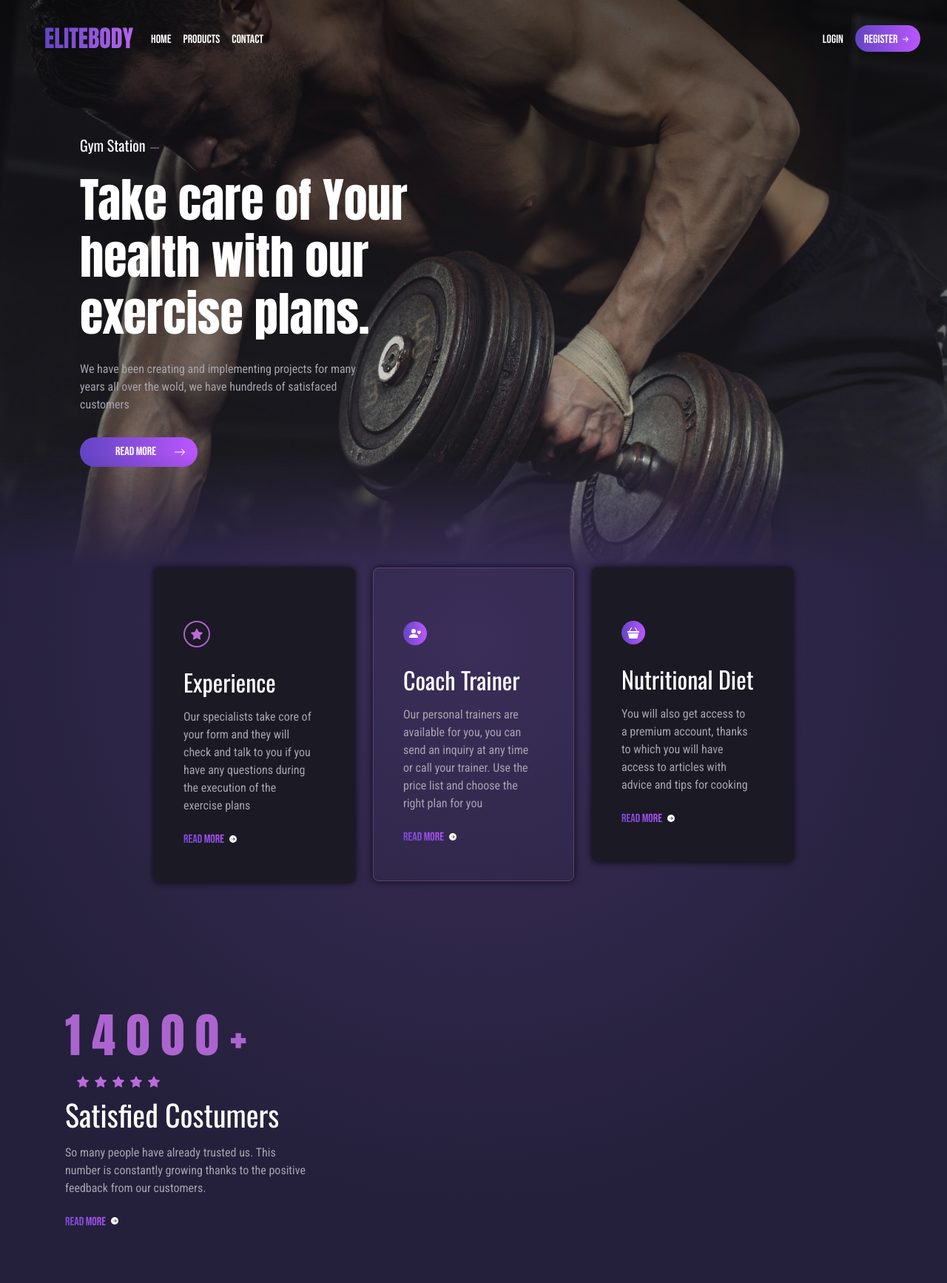
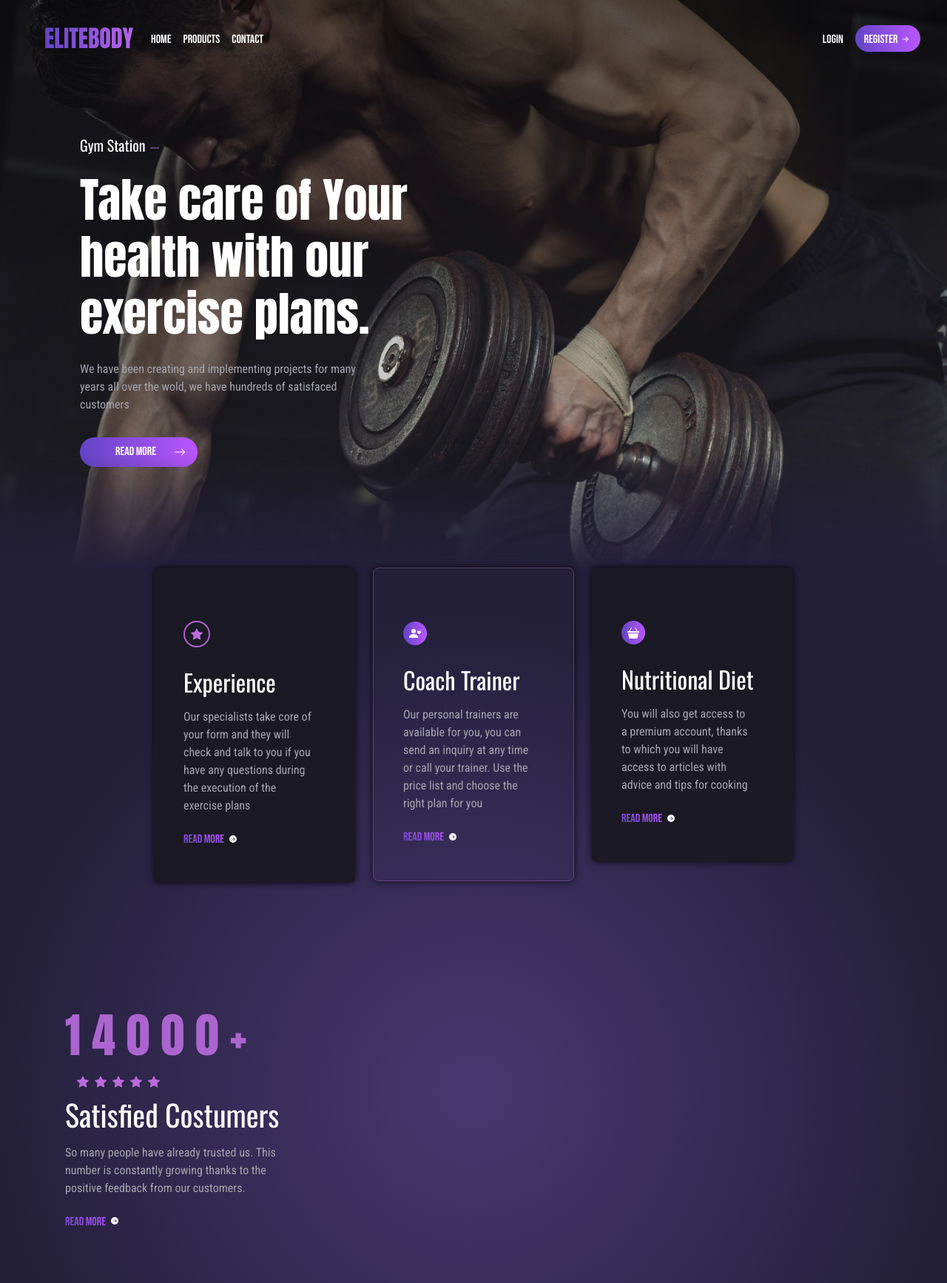
Before and after one commit to Nilost21/ProyectoFinalFront, a React (Vite) app: page / in a window 1280 px wide. Shown: the whole page at 74% size. Built offline with nearby package versions, Linux system fonts and the light colour scheme; no server answers.

Commit message:
agregando clase slide

```diff
--- a/src/App.css
+++ b/src/App.css
@@ -1,7 +1,8 @@
 /* Background */
-body {  background: #24203B; /* Color de fondo */
-  background-image: radial-gradient(circle at center, #3B2E59 0%, #24203B 70%);;
-
+body {
+  background: #24203B;
+  background-image: radial-gradient(circle at center center, #493772 0%, #24203B 40%);
+  background-size: 100% 170%;
 }
 /* Background */
 
--- a/src/components/Cards Home/CardDiet.jsx
+++ b/src/components/Cards Home/CardDiet.jsx
@@ -5,7 +5,7 @@ import '../../css/Home.css';
 function CardDiet() {
   return (
     <>
-      <Card className="bg-experience  mb-5 rounded-3 border-0 pt-5 pb-4 px-4 shadow-box card-zoom ">
+      <Card className="bg-experience  mb-5 rounded-3 border-0 pt-5 pb-4 px-4 shadow-box card-zoom slide-up ">
         <Card.Body className="pt-4">
           <div className="p-0">
             <Button className="gradient-background rounded-5 px-2 py-1 mb-4 border-0 ">
--- a/src/components/Cards Home/CardExperience.jsx
+++ b/src/components/Cards Home/CardExperience.jsx
@@ -6,7 +6,7 @@ import '../../css/Home.css';
 function CardExperience() {
   return (
     <>
-      <Card className="bg-experience mb-5 rounded-3 border-0 pt-5 pb-4 px-4 shadow-box  card-zoom">
+      <Card className="bg-experience mb-5 rounded-3 border-0 pt-5 pb-4 px-4 shadow-box  card-zoom slide-up">
         <Card.Body className="pt-4">
           <div>
             <Button className="bg-transparent rounded-5 px-2 py-1 mb-4 border-experience ">
--- a/src/components/Cards Home/CardSatisfied.jsx
+++ b/src/components/Cards Home/CardSatisfied.jsx
@@ -23,7 +23,7 @@ function CardSatisfied() {
           <Card.Title className="text-white paragraph mb-3  fs-1">
             Satisfied Costumers
           </Card.Title>
-          <Card.Text className="text-color-small small-font pe-3">
+          <Card.Text className="text-color-small small-font pe-5">
             So many people have already trusted us. This number is constantly
             growing thanks to the positive feedback from our customers.
           </Card.Text>
--- a/src/components/Cards Home/CardTrainer.jsx
+++ b/src/components/Cards Home/CardTrainer.jsx
@@ -5,7 +5,7 @@ import '../../css/Home.css';
 function CardTrainer() {
   return (
     <>
-      <Card className="bg-transparent mb-5 rounded-3 border-card pt-5 pb-4 px-4 shadow-box card-zoom ">
+      <Card className="bg-transparent mb-5 rounded-3 border-card pt-5 pb-4 px-4 shadow-box card-zoom slide-up">
         <Card.Body className="pt-4">
           <div className="p-0">
             <Button className="gradient-background rounded-5 px-2 py-1 mb-4 border-0 ">
--- a/src/components/TitleHomeComponent.jsx
+++ b/src/components/TitleHomeComponent.jsx
@@ -5,7 +5,7 @@ import '../css/Title.css';
 function TitleHomeComponent() {
   return (
     <>
-      <Card className="bg-transparent border-0 ms-xl-5 ms-md-5 mb-5 mt-5 ">
+      <Card className="bg-transparent border-0 ms-xl-5 ms-md-5 mb-5 mt-5 slide-Right">
         <Card.Body className="bg-transparent p-0 w-75">
           <Card.Subtitle className="paragraph text-white fs-5 mt-5">
             Gym Station
--- a/src/css/Card.css
+++ b/src/css/Card.css
@@ -62,7 +62,7 @@
 
 
 .slide-up {
-  animation: slideUp 3s ease forwards;
+  animation: slideUp 5s ease forwards;
   opacity: 0;
 }
 
@@ -76,3 +76,9 @@
       opacity: 1;
   }
 }
+
+
+.bg-rounded {
+  background: #24203B;
+  background-image: radial-gradient(circle at center, #3B2E59 0%, #24203B 70%);;
+}
--- a/src/css/Title.css
+++ b/src/css/Title.css
@@ -18,3 +18,21 @@
     background-clip: text;
     color: transparent;
   }
+
+
+  .slide-Right {
+    animation: slideRight 5s ease forwards;
+    opacity: 0;
+    transform: translateX(-100%);
+  }
+
+  @keyframes slideRight {
+    from {
+      opacity: 0;
+      transform: translateX(-100%);
+    }
+    to {
+      opacity: 1;
+      transform: translateX(0%);
+    }
+  }
--- a/src/pages/Home/Home.jsx
+++ b/src/pages/Home/Home.jsx
@@ -19,7 +19,7 @@ function Home() {
             <TitleHomeComponent />
           </Col>
         </Row>
-        <Row className="pb-5 d-flex flex-row justify-content-center px-5">
+        <Row className="pb-5 d-flex flex-row justify-content-center px-5 ">
           <Col xl={3} lg={3} md={6} sm={8}>
             <CardExperience />
           </Col>
```
